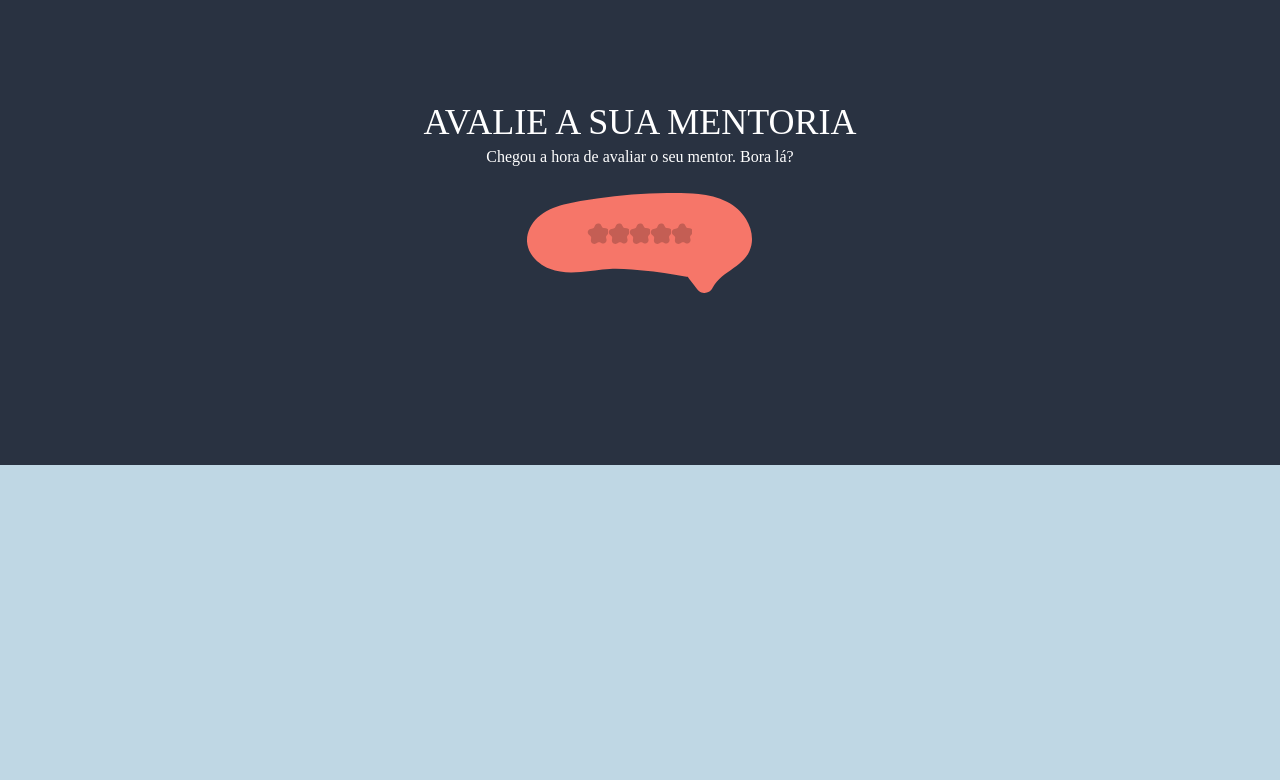
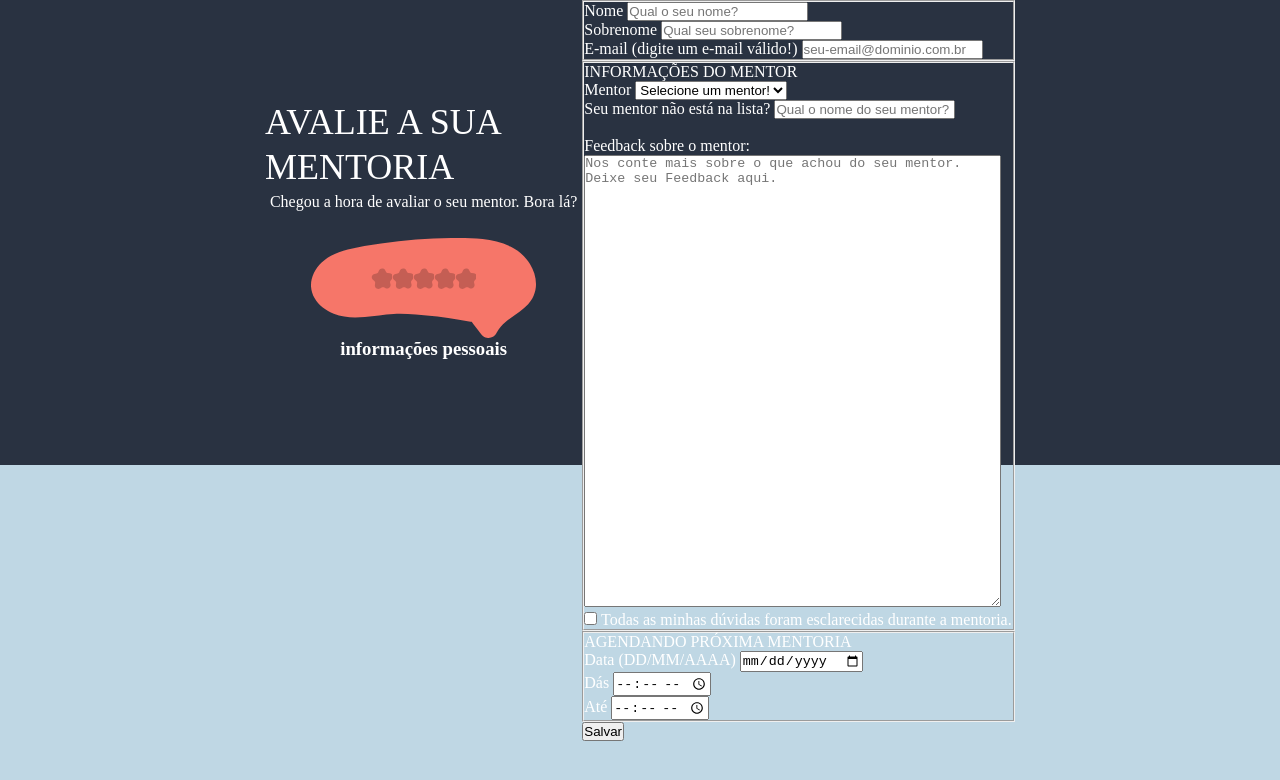
Before and after one commit to renancassiano-br/exp-p3-from-mentoria-avaliacao, a plain HTML site: page index.html in a window 1280 px wide. Drawn offline with Linux system fonts and the light colour scheme.

Commit message:
:construction: MODIFIED 'index.html'. ADD Form elements.
* Modificado './index.html'.
** Adionado elemntos do formulário

```diff
--- a/index.html
+++ b/index.html
@@ -39,9 +39,82 @@
             <input type="checkbox" id="star-5" >
             <label for="star-5" class="star"></label>
           </div>
+        </div>
+        <h3>informações pessoais</h3>
+      </header>
 
-        </div>
-      </header>
+      <form id="my-form">
+        <fieldset>
+          <div class="element-field">
+            <div class="col">
+              <div class="input-wrapper">
+                <label for="name">Nome</label>
+                <input type="text" placeholder="Qual o seu nome?">
+              </div>
+              <div class="input-wrapper">
+                <label for="surname">Sobrenome</label>
+                <input type="text" placeholder="Qual seu sobrenome?">
+              </div>
+            </div>
+            <div class="input-wrapper">
+              <label for="email">E-mail <span>(digite um e-mail válido!)</span></label>
+              <input type="email" id="email" placeholder="seu-email@dominio.com.br">
+            </div>
+          </div>
+        </fieldset>
+
+        <fieldset>
+          <div class="element-field">
+            <legend>INFORMAÇÕES DO MENTOR</legend>
+            <div class="col">
+              <div class="input-wrapper">
+                <label for="mentor">Mentor</label>
+                <select id="mentor">
+                  <option value="none">Selecione um mentor!</option>
+                  <option value="mentor-1">mentor 1</option>
+                  <option value="mentor-2">mentor 2</option>
+                  <option value="mentor-3">mentor 3</option>
+                </select>
+              </div>
+              <div class="input-wrapper">
+                <label for="no-mentor">Seu mentor não está na lista?</label>
+                <input type="text" placeholder="Qual o nome do seu mentor?">
+              </div>
+            </div>
+            <br>
+            <div class="input-wrapper">
+              <label for="coment">Feedback sobre o mentor:</label>
+              <textarea id="coment" cols="50" rows="30" placeholder="Nos conte mais sobre o que achou do seu mentor. Deixe seu Feedback aqui."></textarea>
+            </div>
+            <div class="input-wrapper">
+              <input type="checkbox" id="questions">
+              <label for="questions" class="check">Todas as minhas dúvidas foram esclarecidas durante a mentoria.</label>
+            </div>
+          </div>
+        </fieldset>
+        <fieldset>
+          <div class="element-field">
+            <legend>AGENDANDO PRÓXIMA MENTORIA</legend>
+            <div class="col">
+              <div class="input-wrapper">
+                <label for="data">Data <span>(DD/MM/AAAA)</span></label>
+                <input type="date" id="data">
+              </div>
+              <div class="col">
+                <div class="input-wrapper">
+                  <label for="start">Dás</label>
+                  <input type="time" id="start">
+                </div>
+                <div class="input-wrapper">
+                  <label for="end">Até</label>
+                  <input type="time" id="end">
+                </div>
+              </div>
+            </div>
+          </div>
+        </fieldset>
+        <input type="submit" value="Salvar" class="buttons">
+      </form>
     </main>
   </body>
 </html>
```
